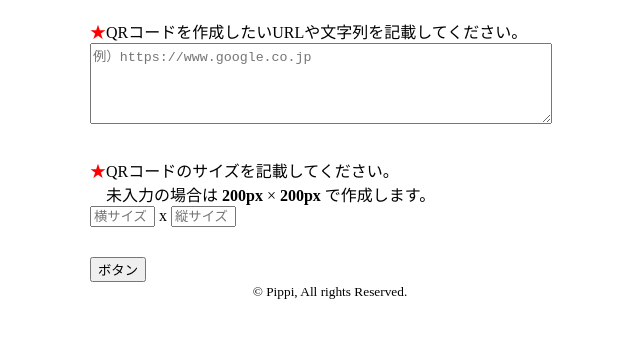
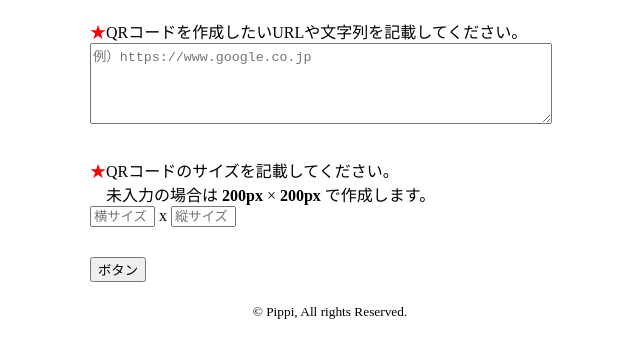
Before and after one commit to pipippi/pipippi.github.io, a plain HTML site: page QRcode/index.html in a window 1280 px wide. Shown: the part 61-418 px from the top of the page, without its empty margins (310-950 px from the left). Drawn offline with Linux system fonts and the light colour scheme.

Commit message:
Update index.html

```diff
--- a/QRcode/index.html
+++ b/QRcode/index.html
@@ -30,6 +30,9 @@
 	}
 	.inputarea textarea {
 	 max-width: 95%;
+	}
+	footer {
+  	 margin-top: 20px;
 	}
     </style>
 
```
